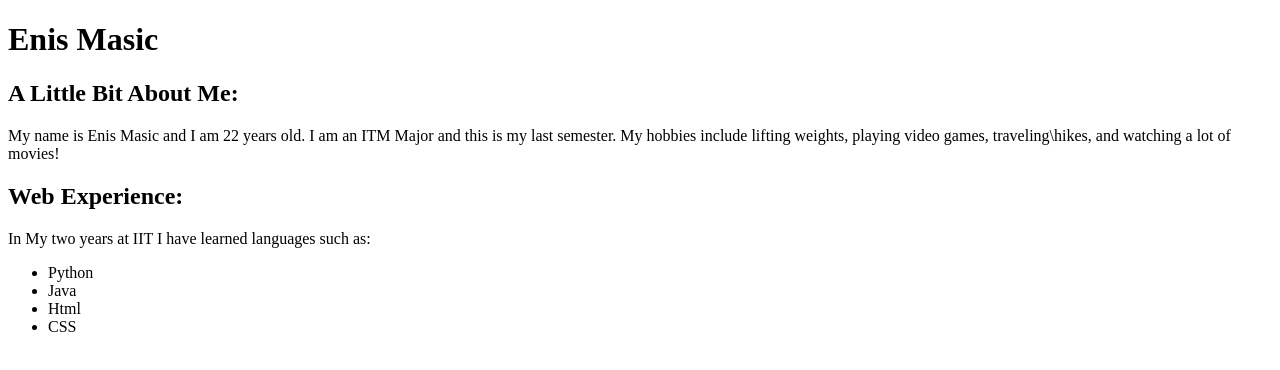
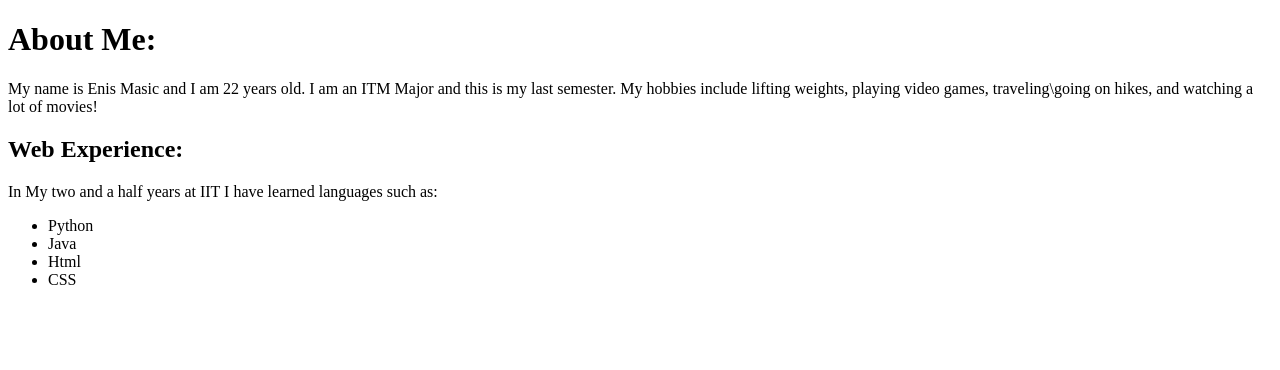
Before and after one commit to Enismasic/ITMD441, a plain HTML site: page index.html in a window 1280 px wide. Drawn offline with Linux system fonts and the light colour scheme.

Commit message:
edited html text

```diff
--- a/index.html
+++ b/index.html
@@ -8,14 +8,16 @@
     <link rel="stylesheet" media="screen" href="css/style.css" />
 </head>
 <body>
-    <h1>Enis Masic</h1>
-    <h2>A Little Bit About Me:  </h2>
+    <header>
+        <h1>
+           About Me:
+        </h1>
       <p>My name is Enis Masic and I am 22 years old. I am an ITM Major and
           this is my last semester. My hobbies include lifting weights,
-          playing video games, traveling\hikes, and watching a lot of movies!
+          playing video games, traveling\going on hikes, and watching a lot of movies!
       </p>
       <h2>Web Experience:</h2>
-      <p>In My two years at IIT I have learned languages such as: </p>
+      <p>In My two and a half years at IIT I have learned languages such as: </p>
         <ul>
             <li>Python</li>
             <li>Java</li>
```
